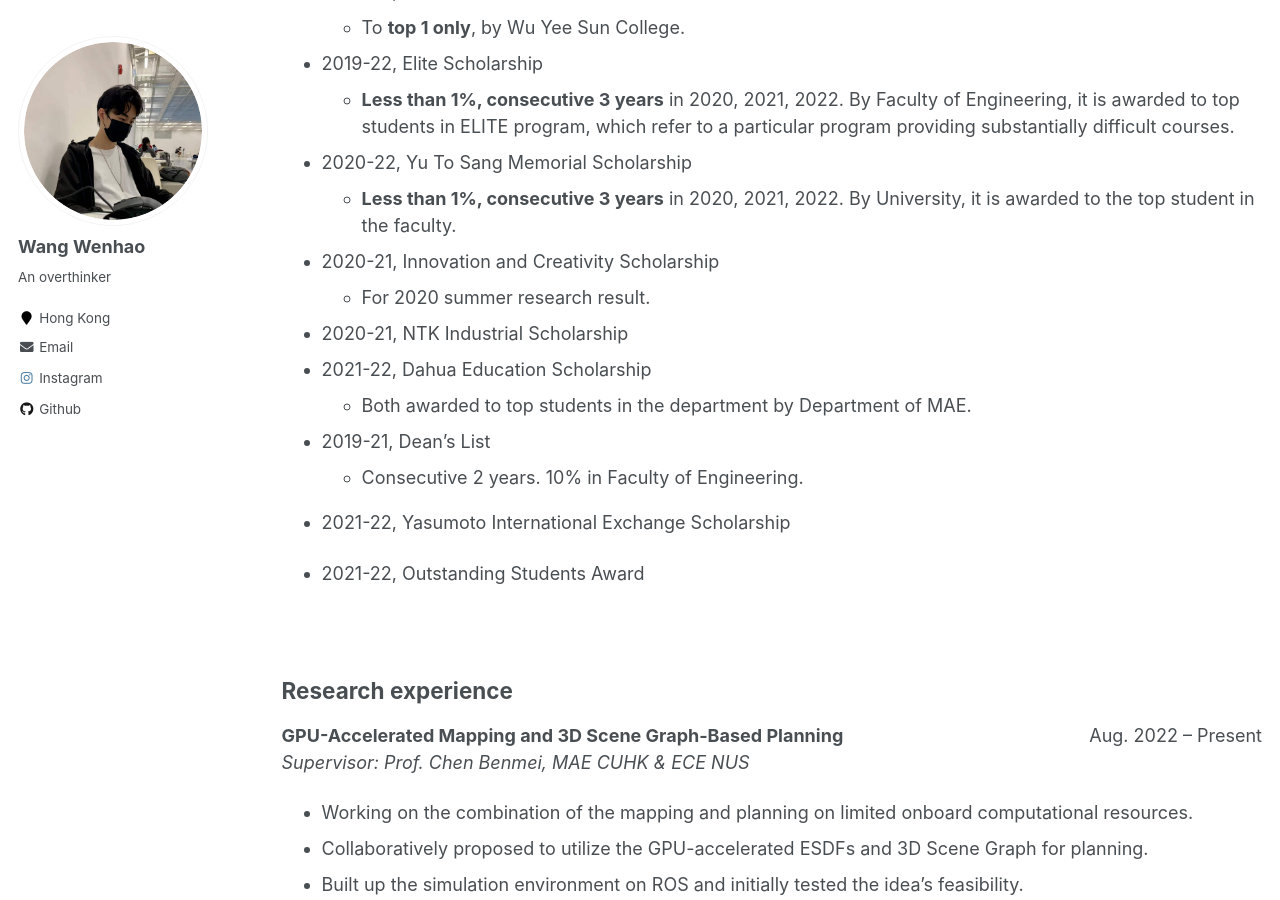
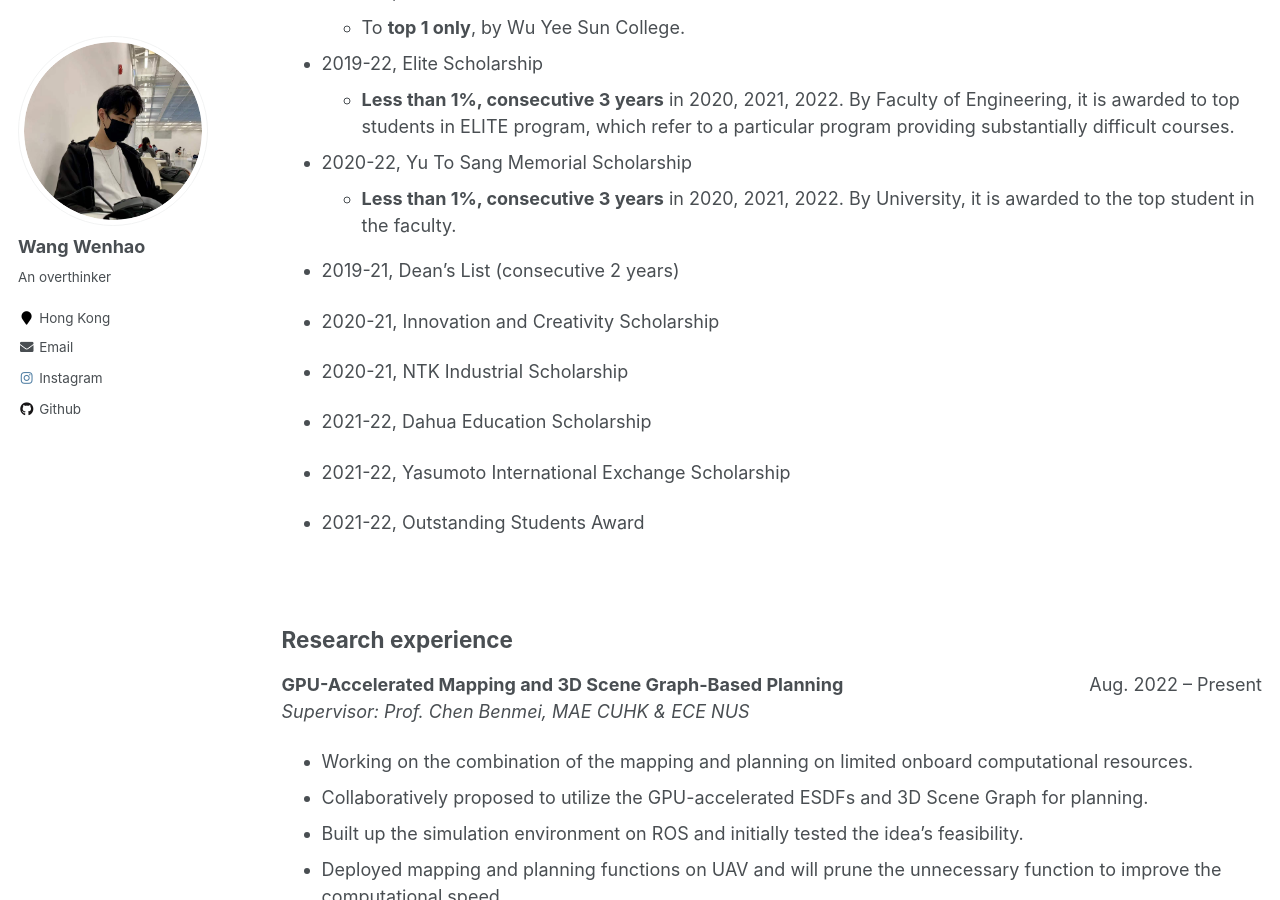
Before and after one commit to Hao-Starrr/Hao-Starrr.github.io, a Jekyll site: the page built from _pages/cv.md, in a window 1280 px wide and 900 px high, scrolled down 762 px. Built offline with Jekyll 4.4.1, drawn with Linux system fonts in a browser that asks for light colours.

Commit message:
Update cv.md

```diff
--- a/_pages/cv.md
+++ b/_pages/cv.md
@@ -42,15 +42,13 @@
 - 2020-22, Yu To Sang Memorial Scholarship
   - **Less than 1%, consecutive 3 years** in 2020, 2021, 2022. By University, it is awarded to the top student in the faculty.
 
+- 2019-21, Dean’s List (consecutive 2 years)
+
 - 2020-21, Innovation and Creativity Scholarship
-  - For 2020 summer research result.
 
 - 2020-21, NTK Industrial Scholarship
+
 - 2021-22, Dahua Education Scholarship
-  - Both awarded to top students in the department by Department of MAE.
-
-- 2019-21, Dean’s List
-  - Consecutive 2 years. 10% in Faculty of Engineering.
 
 - 2021-22, Yasumoto International Exchange Scholarship
 
```
